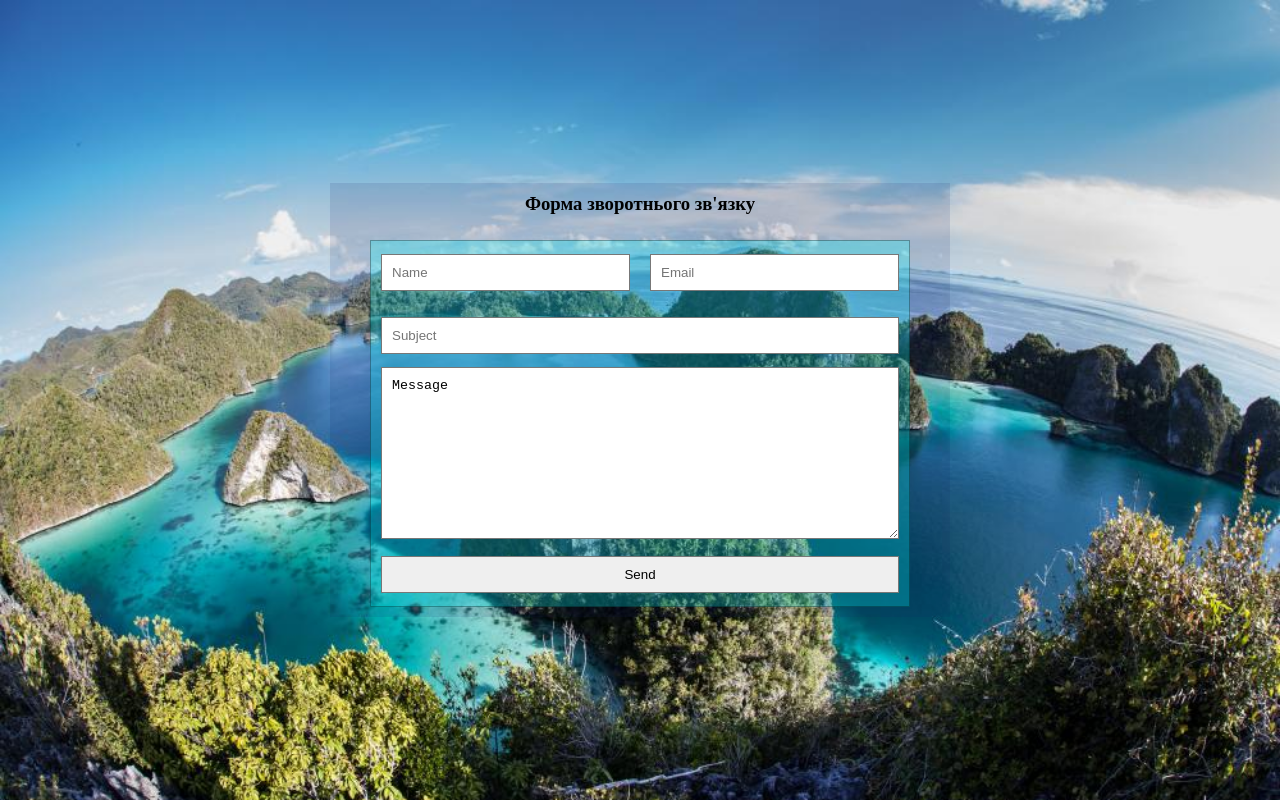
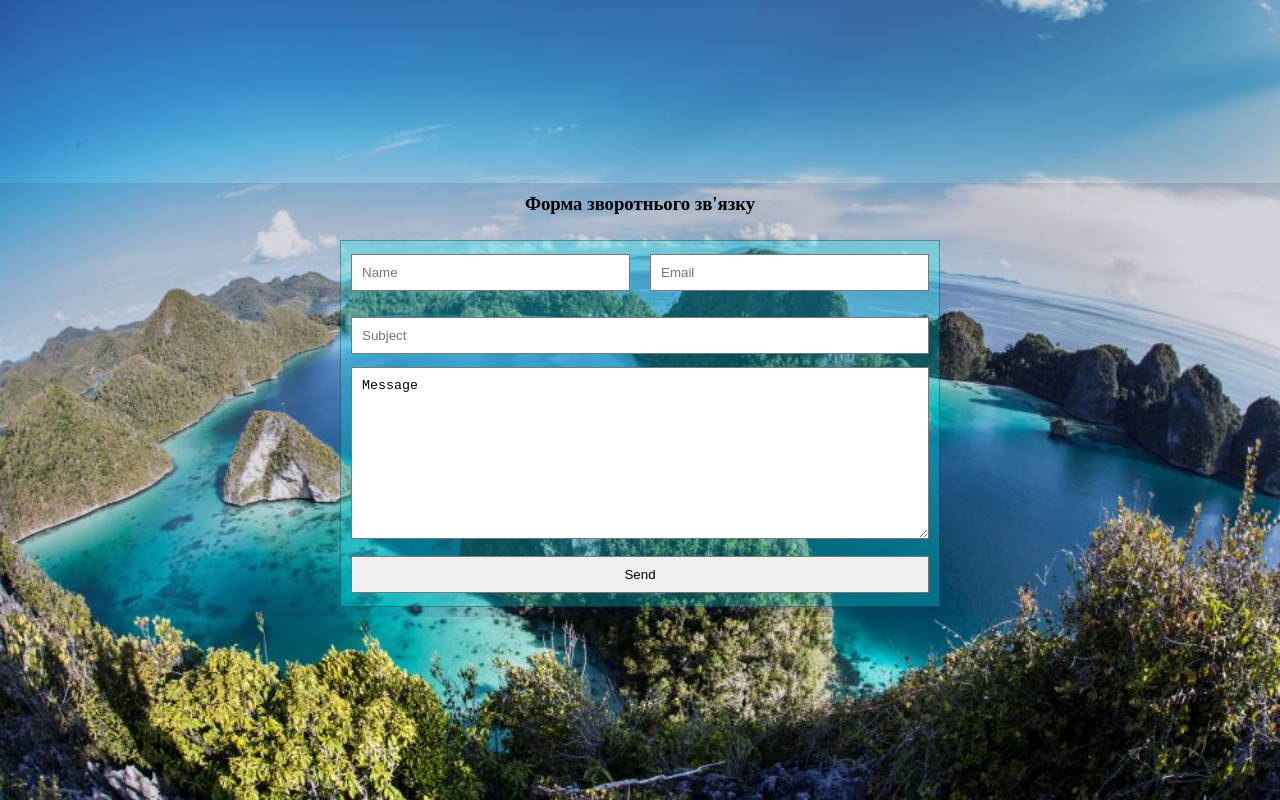
Before and after one commit to romto2016/lesson-5, a plain HTML site: page index.html in a window 1280 px wide. Drawn offline with Linux system fonts and the light colour scheme.

Commit message:
add function media

```diff
--- a/style.css
+++ b/style.css
@@ -55,3 +55,19 @@ textarea {
 .row .input-field {
   flex-basis: 48%;
 }
+/* laptop */
+@media (min-width: 1024px) {
+  .container {
+    width: 50%;
+  }
+}
+@media (min-width: 1024px) {
+  .container {
+    width: 75%;
+  }
+}
+@media (min-width: 1200px) {
+  .container {
+    width: 100%;
+  }
+}
```
